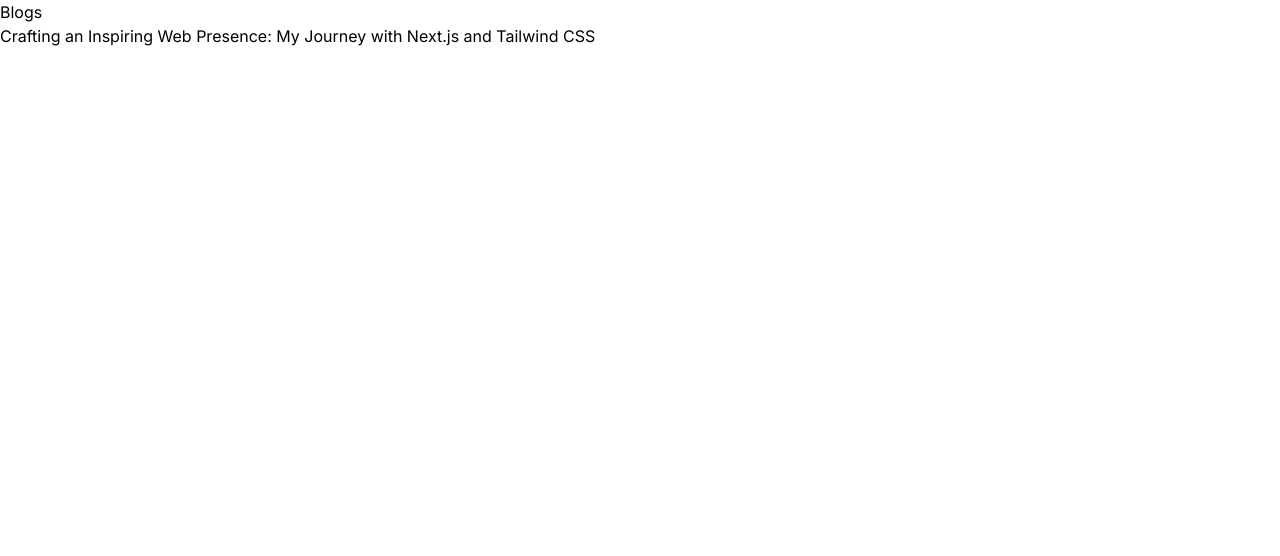
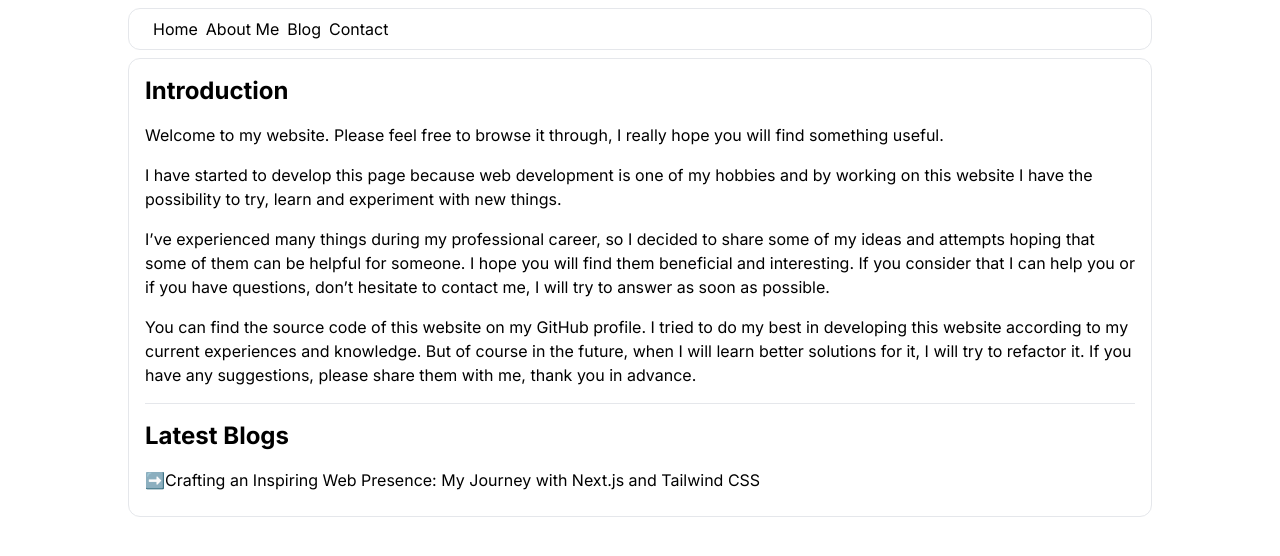
Before and after one commit to kulcsarrudolf/kulcsarrudolf.com, a Next.js app: page / in a window 1280 px wide. Shown: the top 556 px of the page. Built offline with nearby package versions, Linux system fonts and the light colour scheme.

Commit message:
Styling and navigation

```diff
--- /dev/null
+++ b/src/app/about-me/page.tsx
@@ -0,0 +1,26 @@
+import Paragraph from "@/components/general/Paragraph";
+
+const AboutMe = () => {
+  return (
+    <>
+      <Paragraph>
+        I am a 28 year-old software developer living in Cluj-Napoca. Since I
+        remember of my first experience, I have been a big fan of technology,
+        and I try to keep up with all the news of its. The most groundbreaking
+        experience of my life with coding was when I was 12 years old. I got my
+        first professional full-time job as a software developer in 2017.
+      </Paragraph>
+      <Paragraph>
+        I have constantly been trying to improve my skills and I don’t hesitate
+        when I realize that there is still a lot to learn, so I am always open
+        to new challenges.
+      </Paragraph>
+      <Paragraph>
+        Besides my profession I also love to relax and recharge my batteries
+        with my friends and family and of course by doing my favourite hobbies.
+      </Paragraph>
+    </>
+  );
+};
+
+export default AboutMe;
--- /dev/null
+++ b/src/app/blog/page.tsx
@@ -0,0 +1,7 @@
+import BlogPostList from "@/components/blog/BlogPostList";
+
+const Blog = () => {
+  return <BlogPostList title="My Blog" />;
+};
+
+export default Blog;
--- /dev/null
+++ b/src/app/contact/page.tsx
@@ -0,0 +1,13 @@
+import Paragraph from "@/components/general/Paragraph";
+
+const Contact = () => {
+  return (
+    <Paragraph>
+      If you have any questions or suggestion, please don&apos;t hesitate to
+      contact me. You can do this via social media or email at{" "}
+      <span className="font-bold">kulcsarrudolf@gmail.com.</span>
+    </Paragraph>
+  );
+};
+
+export default Contact;
--- a/src/app/layout.tsx
+++ b/src/app/layout.tsx
@@ -1,3 +1,4 @@
+import Navbar from "@/components/navbar/Navbar";
 import "./globals.css";
 import { Inter } from "next/font/google";
 
@@ -26,8 +27,15 @@
   children: React.ReactNode;
 }) {
   return (
-    <html lang="en">
-      <body className={inter.className}>{children}</body>
+    <html lang="en" className="p-2">
+      <body className={inter.className}>
+        <div className="mx-auto max-w-5xl">
+          <Navbar />
+          <div className="border border-black-500 p-4 rounded-xl">
+            {children}
+          </div>
+        </div>
+      </body>
     </html>
   );
 }
--- a/src/app/page.tsx
+++ b/src/app/page.tsx
@@ -1,9 +1,36 @@
 import BlogPostList from "@/components/blog/BlogPostList";
+import Paragraph from "@/components/general/Paragraph";
 
 export default function Home() {
   return (
     <div>
-      <BlogPostList />
+      <h1 className="text-2xl font-bold mb-4">Introduction</h1>
+      <Paragraph>
+        Welcome to my website. Please feel free to browse it through, I really
+        hope you will find something useful.
+      </Paragraph>
+      <Paragraph>
+        I have started to develop this page because web development is one of my
+        hobbies and by working on this website I have the possibility to try,
+        learn and experiment with new things.
+      </Paragraph>
+      <Paragraph>
+        I’ve experienced many things during my professional career, so I decided
+        to share some of my ideas and attempts hoping that some of them can be
+        helpful for someone. I hope you will find them beneficial and
+        interesting. If you consider that I can help you or if you have
+        questions, don’t hesitate to contact me, I will try to answer as soon as
+        possible.
+      </Paragraph>
+      <Paragraph>
+        You can find the source code of this website on my GitHub profile. I
+        tried to do my best in developing this website according to my current
+        experiences and knowledge. But of course in the future, when I will
+        learn better solutions for it, I will try to refactor it. If you have
+        any suggestions, please share them with me, thank you in advance.
+      </Paragraph>
+      <hr className="my-4" />
+      <BlogPostList title="Latest Blogs" noOfElements={3} />
     </div>
   );
 }
--- a/src/components/blog/BlogPostList.tsx
+++ b/src/components/blog/BlogPostList.tsx
@@ -1,15 +1,24 @@
 import { getPostMetadata } from "@/utils/getPostMetadata";
 import BlogPostPreview from "./BlogPostPreview";
 
-const BlogPostList = () => {
+type BlogPostListProps = {
+  title?: string;
+  noOfElements?: number;
+};
+const BlogPostList = ({
+  title = "Articles",
+  noOfElements = 0,
+}: BlogPostListProps) => {
   const posts = getPostMetadata();
 
   return (
     <div>
-      <h1>Blogs</h1>
-      {posts.map((post) => (
-        <BlogPostPreview key={post.slug} post={post} />
-      ))}
+      <h1 className="text-2xl font-bold mb-4">{title}</h1>
+      {posts
+        .slice(0, noOfElements ? noOfElements : posts.length)
+        .map((post) => (
+          <BlogPostPreview key={post.slug} post={post} />
+        ))}
     </div>
   );
 };
--- a/src/components/blog/BlogPostPreview.tsx
+++ b/src/components/blog/BlogPostPreview.tsx
@@ -2,9 +2,9 @@
 
 const BlogPostPreview = ({ post }: any) => {
   return (
-    <div key={post.title}>
+    <div key={post.title} className="mb-2">
       <Link href={`/posts/${post.slug}`}>
-        <p>{post.title}</p>
+        <p>➡️{post.title}</p>
       </Link>
     </div>
   );
--- /dev/null
+++ b/src/components/general/Paragraph.tsx
@@ -0,0 +1,5 @@
+const Paragraph = ({ children }: any) => {
+  return <p className="mb-4">{children}</p>;
+};
+
+export default Paragraph;
--- /dev/null
+++ b/src/components/navbar/Navbar.tsx
@@ -0,0 +1,34 @@
+import Link from "next/link";
+
+const NAVBAR_ELEMENTS = [
+  {
+    title: "Home",
+    href: "/",
+  },
+  {
+    title: "About Me",
+    href: "/about-me",
+  },
+  {
+    title: "Blog",
+    href: "/blog",
+  },
+  {
+    title: "Contact",
+    href: "/contact",
+  },
+];
+
+const Navbar = () => {
+  return (
+    <div className="border border-black-500 px-4 py-2 rounded-xl mb-2 flex flex-row">
+      {NAVBAR_ELEMENTS.map((element) => (
+        <Link key={element.title} href={element.href} className="ml-2">
+          <p>{element.title}</p>
+        </Link>
+      ))}
+    </div>
+  );
+};
+
+export default Navbar;
```
